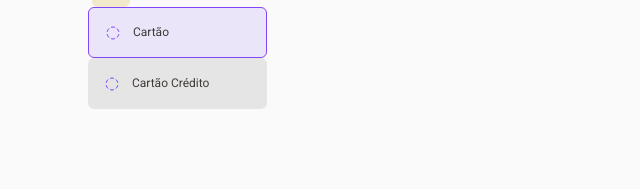
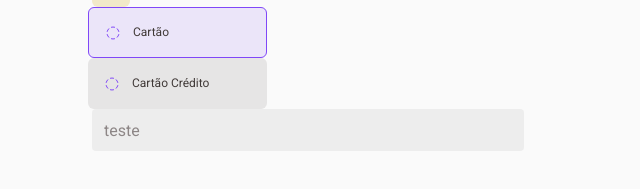
Before and after one commit to NoelenGiovannaAS/react-ignite-challenges, a React (Vite) app in the folder 02-coffee-delivery/: page / in a window 1280 px wide. Shown: the part 199-388 px from the top of the page, without its empty margins (0-640 px from the left). Built offline with nearby package versions, Linux system fonts and the light colour scheme.

Commit message:
cria componente inputText

```diff
--- /dev/null
+++ b/02-coffee-delivery/src/components/ui/Input/InputNumber/styles.ts
@@ -0,0 +1,4 @@
+export const InputText = () => {
+    return (<InputText/>
+        )
+}
--- /dev/null
+++ b/02-coffee-delivery/src/components/ui/Input/InputText/InputText.tsx
@@ -0,0 +1,10 @@
+import * as Styles from "./styles";
+
+interface IInputText {
+  placeholder: string;
+  width?: string;
+}
+
+export const InputText = ({ placeholder, width = "27rem" }: IInputText) => {
+  return <Styles.InputText placeholder={placeholder} width={width} />;
+};
--- /dev/null
+++ b/02-coffee-delivery/src/components/ui/Input/InputText/styles.ts
@@ -0,0 +1,19 @@
+import { styled } from "styled-components";
+
+export const InputText = styled.input<{ width: string }>`
+  background: ${(props) => props.theme.base.input};
+  width: ${(props) => props.width};
+  height: 2.625rem;
+  padding: 0.75rem;
+  margin: 0 0.25rem;
+  color: ${(props) => props.theme.base.text};
+  border-radius: 4px;
+  &:focus {
+    border: 1.1px solid ${(props) => props.theme.product["yellow-dark"]};
+    box-shadow: none;
+  }
+  &::placeholder {
+    color: ${(props) => props.theme.base.label};
+  }
+  border: none;
+`;
--- a/02-coffee-delivery/src/components/ui/pattern/IconTextDiv.styles.ts
+++ /dev/null
@@ -1,3 +0,0 @@
-import { css } from "styled-components";
-
-export const IconTextDiv = css``;
--- a/02-coffee-delivery/src/pages/Home.tsx
+++ b/02-coffee-delivery/src/pages/Home.tsx
@@ -1,5 +1,6 @@
 import { CircleDashed } from "phosphor-react";
 import { CartLink } from "../components/ui/CartLink/CartLink";
+import { InputText } from "../components/ui/Input/InputText/InputText";
 import { SelectPaymentType } from "../components/ui/Input/SelectPayment/SelectPayment";
 
 export const Home = () => {
@@ -20,6 +21,7 @@ export const Home = () => {
           },
         ]}
       />
+      <InputText placeholder="teste" width="27rem" />
     </div>
   );
 };
```
Also changed, not shown: 02-coffee-delivery/src/components/ui/Input/InputText.tsx (deleted, +0 -8 lines), 02-coffee-delivery/src/components/ui/Input/InputNumber/InputNumber.tsx (renamed from 02-coffee-delivery/src/components/ui/Input/InputNumber.tsx).
